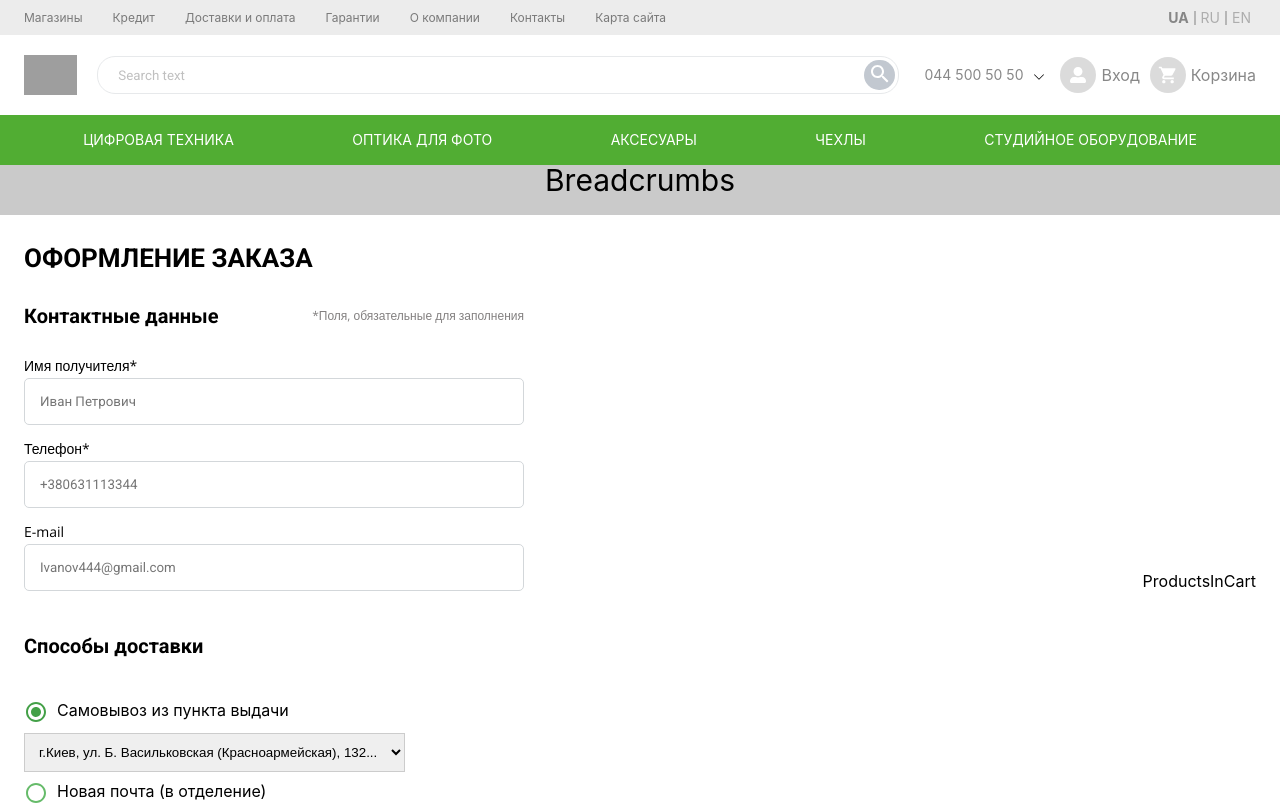
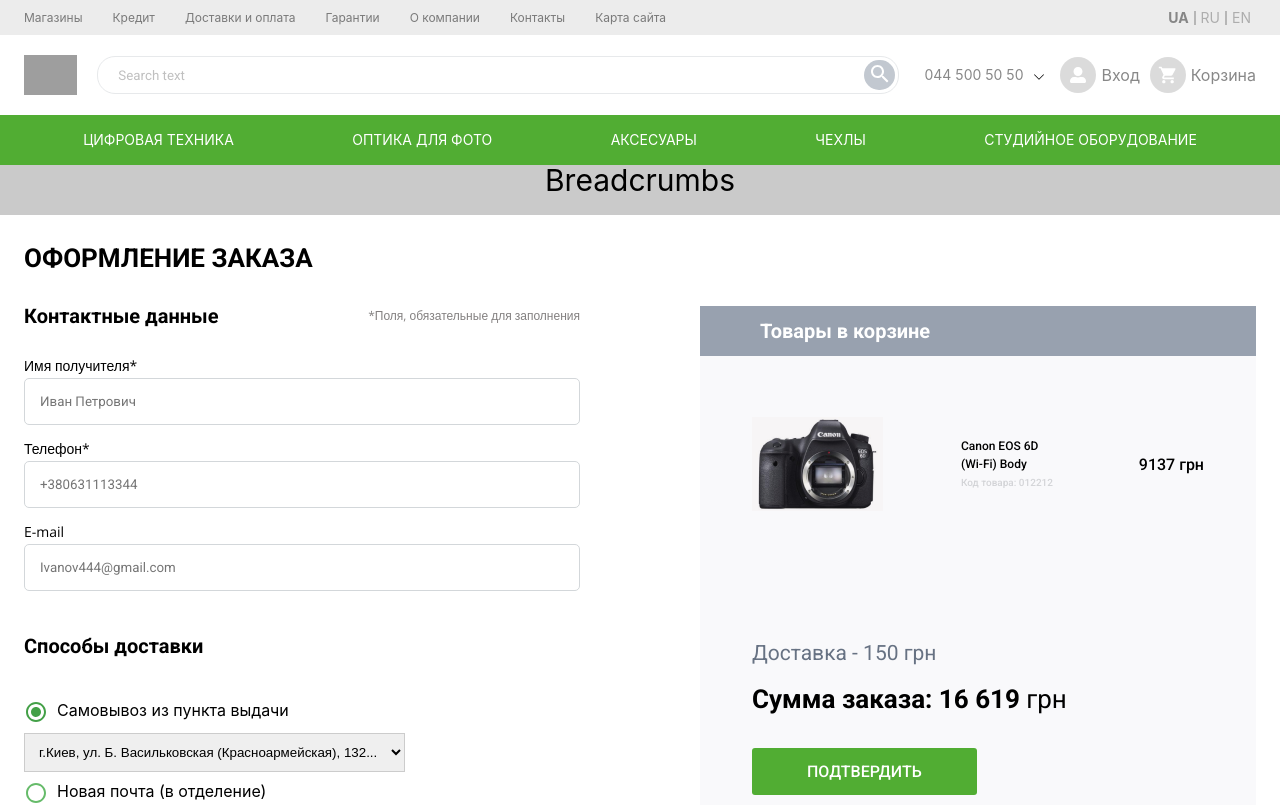
Before and after one commit to viaduksun/ABC-photo, a React (Create React App) app: page /checkout in a window 1280 px wide. Shown: the top 805 px of the page. Built offline with nearby package versions, Linux system fonts and the light colour scheme; grey boxes are pictures that could not be loaded.

Commit message:
fix-ordering-component (#40)
Co-authored-by: Oleg Ivanov <u014@Altera2.local>

```diff
--- a/src/components/CheckoutBlock/CheckoutBlock.module.scss
+++ b/src/components/CheckoutBlock/CheckoutBlock.module.scss
@@ -1,6 +1,15 @@
 .CheckoutBlock {
   margin-top: 30px;
   margin-bottom: 50px;
+  @media (max-width: 1024px) {
+    padding: 0 15px;
+  }
+  h1 {
+    @media (max-width: 768px) {
+      font-size: 22px;
+      line-height: 40px;
+    }
+  }
 }
 .CheckoutBlockTitle {
   text-align: left;
@@ -11,8 +20,15 @@
   text-transform: uppercase;
 }
 .CheckoutBlockMain {
-  display: flex;
-  justify-content: space-between;
-  align-items: center;
+  display: grid;
+  grid-template-columns: 1fr 1fr;
+  grid-column-gap: 120px;
   margin-top: 34px;
+  @media (max-width: 1024px) {
+    grid-column-gap: 50px;
+    grid-template-columns: 400px 1fr;
+  }
+  @media (max-width: 768px) {
+    grid-template-columns: 1fr;
+  }
 }
--- a/src/components/CheckoutBlock/OrderingInfo/OrderingInfo.jsx
+++ b/src/components/CheckoutBlock/OrderingInfo/OrderingInfo.jsx
@@ -37,7 +37,7 @@ const OrderingInfo = () => {
     <div className={styles.OrderingInfo}>
       <div className={styles.ContactsData}>
         <div className={styles.ContactsDataTitleBlock}>
-          <h2 className={styles.ContactsDataTitleBlock}>Контактные данные</h2>
+          <h2>Контактные данные</h2>
           <p>*Поля, обязательные для заполнения</p>
         </div>
         <Formik
--- a/src/components/CheckoutBlock/OrderingInfo/OrderingInfo.module.scss
+++ b/src/components/CheckoutBlock/OrderingInfo/OrderingInfo.module.scss
@@ -5,9 +5,6 @@
     font-weight: 700;
     font-family: 'Roboto', sans-serif;
   }
-}
-.ContactsData {
-  width: 500px;
 }
 .ContactsDataTitleBlock {
   display: flex;
@@ -18,6 +15,7 @@
     line-height: 12px;
     color: #838080;
     font-family: 'Open Sans', sans-serif;
+    padding-left: 15px;
   }
 }
 .ContactsDataFormBlock {
--- a/src/components/CheckoutBlock/ProductsInCart/ProductsInCart.jsx
+++ b/src/components/CheckoutBlock/ProductsInCart/ProductsInCart.jsx
@@ -1,8 +1,35 @@
 import React from 'react';
+import MainImg from '../../../assets/img/cartBlock/cartImg.png';
+import styles from './ProductsInCart.module.scss';
 
 const ProductsInCart = () => (
-  <div>
-    ProductsInCart
+  <div className={styles.ProductsInCart}>
+    <div className={styles.Header}>
+      <h2>Товары в корзине</h2>
+    </div>
+    <div className={styles.Main}>
+      <div className={styles.MainImg}>
+        <img src={MainImg} alt={MainImg} />
+      </div>
+      <p className={styles.MainName}>
+        Canon EOS 6D
+        (Wi-Fi) Body
+        <br />
+        <span>Код товара: 012212</span>
+      </p>
+      <p className={styles.MainPrice}>
+        9137
+        грн
+      </p>
+    </div>
+    <div className={styles.Footer}>
+      <p className={styles.FooterDeliveryPrice}>Доставка  - 150 грн</p>
+      <p className={styles.FooterTotalSum}>
+        Сумма заказа:   16 619
+        <span> грн</span>
+      </p>
+      <button type="button" className={styles.FooterConfirm}>Подтвердить</button>
+    </div>
   </div>
     );
 
--- a/src/components/CheckoutBlock/ProductsInCart/ProductsInCart.module.scss
+++ b/src/components/CheckoutBlock/ProductsInCart/ProductsInCart.module.scss
@@ -0,0 +1,89 @@
+.Header {
+  background-color: #98a1af;
+  padding: 5px 0px 5px 60px;
+  @media (max-width: 768px) {
+    padding: 5px 0px 5px 10px;
+  }
+  h2 {
+    font-size: 20px;
+    line-height: 40px;
+    font-weight: 700;
+    font-family: 'Roboto', sans-serif;
+    color: #fff;
+  }
+}
+.Main {
+  background-color: #f9f9fb;
+  padding: 61px 52px;
+  display: flex;
+  justify-content: space-between;
+  align-items: center;
+  @media (max-width: 1024px) {
+    padding: 30px 10px;
+  }
+}
+.MainName {
+  max-width: 100px;
+  font-size: 12px;
+  line-height: 18px;
+  font-weight: 500;
+  font-family: 'Roboto', sans-serif;
+  span {
+    font-size: 10px;
+    line-height: 18px;
+    color: #d3d4d7;
+  }
+}
+.MainPrice {
+  font-size: 16px;
+  line-height: 27px;
+  font-weight: 500;
+  font-family: 'Roboto', sans-serif;
+}
+.Footer {
+  background-color: #f9f9fb;
+  padding: 61px 52px;
+  @media (max-width: 1024px) {
+    padding: 30px 15px;
+  }
+}
+.FooterDeliveryPrice {
+  font-size: 21px;
+  line-height: 40px;
+  font-family: 'Roboto', sans-serif;
+  color: #677283;
+  @media (max-width: 1024px) {
+    font-size: 18px;
+    line-height: 26px;
+  }
+}
+.FooterTotalSum {
+  font-size: 26px;
+  line-height: 52px;
+  font-weight: 700;
+  font-family: 'Roboto', sans-serif;
+  span {
+    font-weight: 400;
+  }
+  @media (max-width: 1024px) {
+    font-size: 20px;
+    line-height: 32px;
+  }
+}
+.FooterConfirm {
+  margin-top: 23px;
+  background-color: #51ad33;
+  color: #fff;
+  padding: 10px 55px;
+  font-size: 16px;
+  line-height: 27px;
+  font-weight: 500;
+  font-family: 'Roboto', sans-serif;
+  text-transform: uppercase;
+  border-radius: 3px;
+  transition: 0.1s ease-in;
+  &:hover {
+    transition: 0.1s ease;
+    background-color: #368e1a;
+  }
+}
```
Also changed, not shown: src/components/CartBlock/CartBlock.module.scss (+0 -261 lines).
